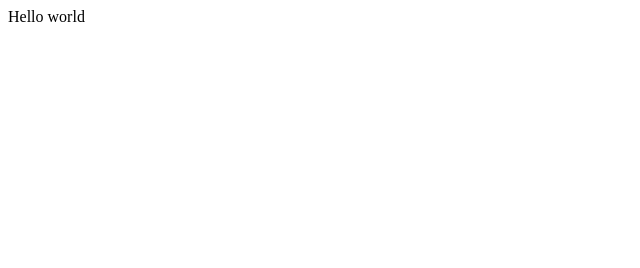
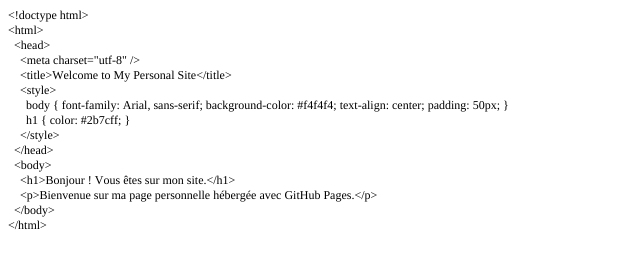
Before and after one commit to liuyinling/yinling.liu.github.io, a plain HTML site: page index.html in a window 1280 px wide. Shown: the whole page, without its empty margins (0-640 px from the left). Drawn offline with Linux system fonts and the light colour scheme.

Commit message:
add index.html

```diff
--- a/index.html
+++ b/index.html
@@ -1 +1,31 @@
-Hello world
+<!DOCTYPE html PUBLIC "-//W3C//DTD HTML 4.01//EN" "http://www.w3.org/TR/html4/strict.dtd">
+<html>
+<head>
+  <meta http-equiv="Content-Type" content="text/html; charset=utf-8">
+  <meta http-equiv="Content-Style-Type" content="text/css">
+  <title></title>
+  <meta name="Generator" content="Cocoa HTML Writer">
+  <meta name="CocoaVersion" content="2575.7">
+  <style type="text/css">
+    p.p1 {margin: 0.0px 0.0px 0.0px 0.0px; font: 12.0px Times; -webkit-text-stroke: #000000}
+    span.s1 {font-kerning: none}
+  </style>
+</head>
+<body>
+<p class="p1"><span class="s1">&lt;!doctype html&gt;</span></p>
+<p class="p1"><span class="s1">&lt;html&gt;</span></p>
+<p class="p1"><span class="s1"><span class="Apple-converted-space">  </span>&lt;head&gt;</span></p>
+<p class="p1"><span class="s1"><span class="Apple-converted-space">    </span>&lt;meta charset="utf-8" /&gt;</span></p>
+<p class="p1"><span class="s1"><span class="Apple-converted-space">    </span>&lt;title&gt;Welcome to My Personal Site&lt;/title&gt;</span></p>
+<p class="p1"><span class="s1"><span class="Apple-converted-space">    </span>&lt;style&gt;</span></p>
+<p class="p1"><span class="s1"><span class="Apple-converted-space">      </span>body { font-family: Arial, sans-serif; background-color: #f4f4f4; text-align: center; padding: 50px; }</span></p>
+<p class="p1"><span class="s1"><span class="Apple-converted-space">      </span>h1 { color: #2b7cff; }</span></p>
+<p class="p1"><span class="s1"><span class="Apple-converted-space">    </span>&lt;/style&gt;</span></p>
+<p class="p1"><span class="s1"><span class="Apple-converted-space">  </span>&lt;/head&gt;</span></p>
+<p class="p1"><span class="s1"><span class="Apple-converted-space">  </span>&lt;body&gt;</span></p>
+<p class="p1"><span class="s1"><span class="Apple-converted-space">    </span>&lt;h1&gt;Bonjour ! Vous êtes sur mon site.&lt;/h1&gt;</span></p>
+<p class="p1"><span class="s1"><span class="Apple-converted-space">    </span>&lt;p&gt;Bienvenue sur ma page personnelle hébergée avec GitHub Pages.&lt;/p&gt;</span></p>
+<p class="p1"><span class="s1"><span class="Apple-converted-space">  </span>&lt;/body&gt;</span></p>
+<p class="p1"><span class="s1">&lt;/html&gt;</span></p>
+</body>
+</html>
```
